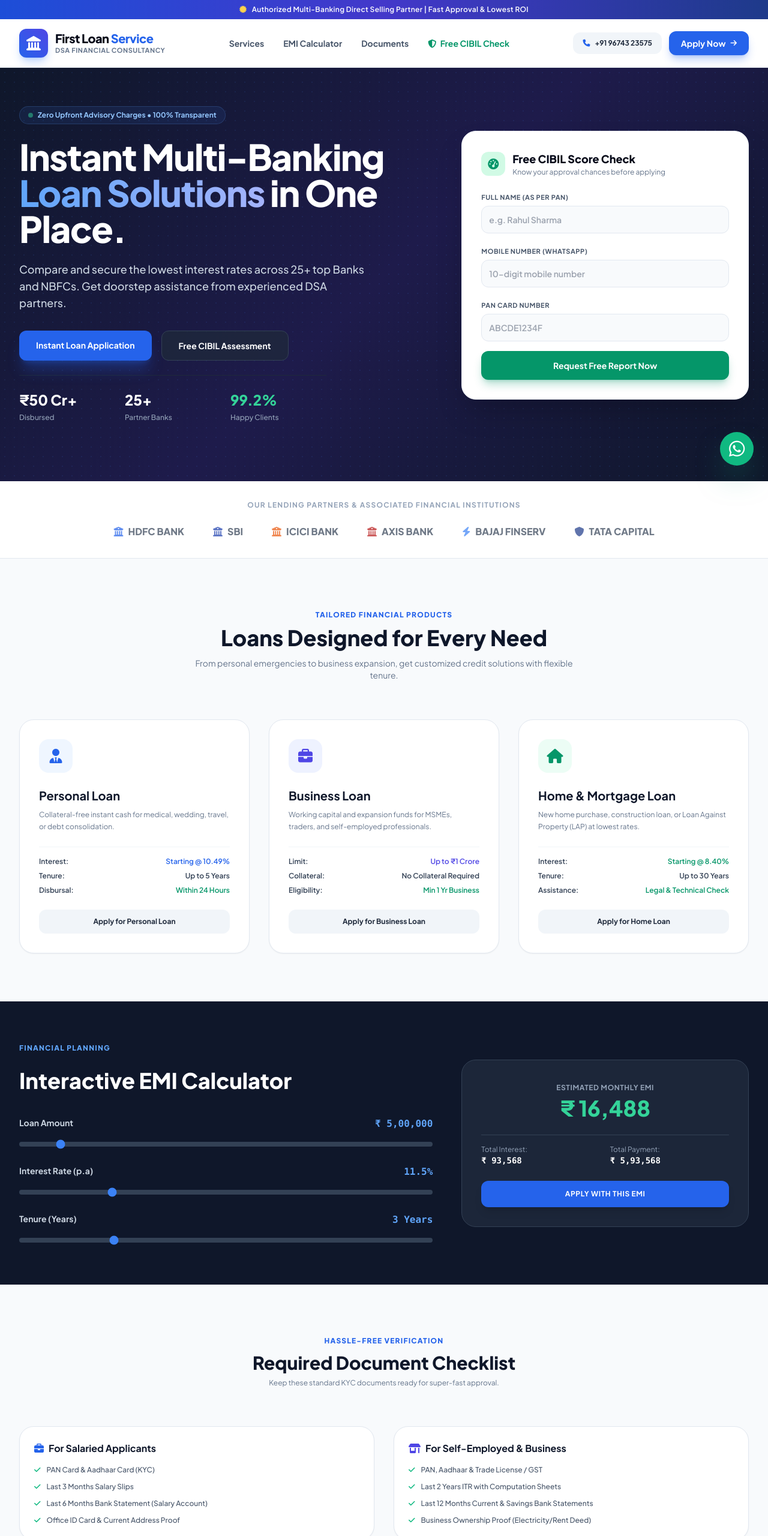
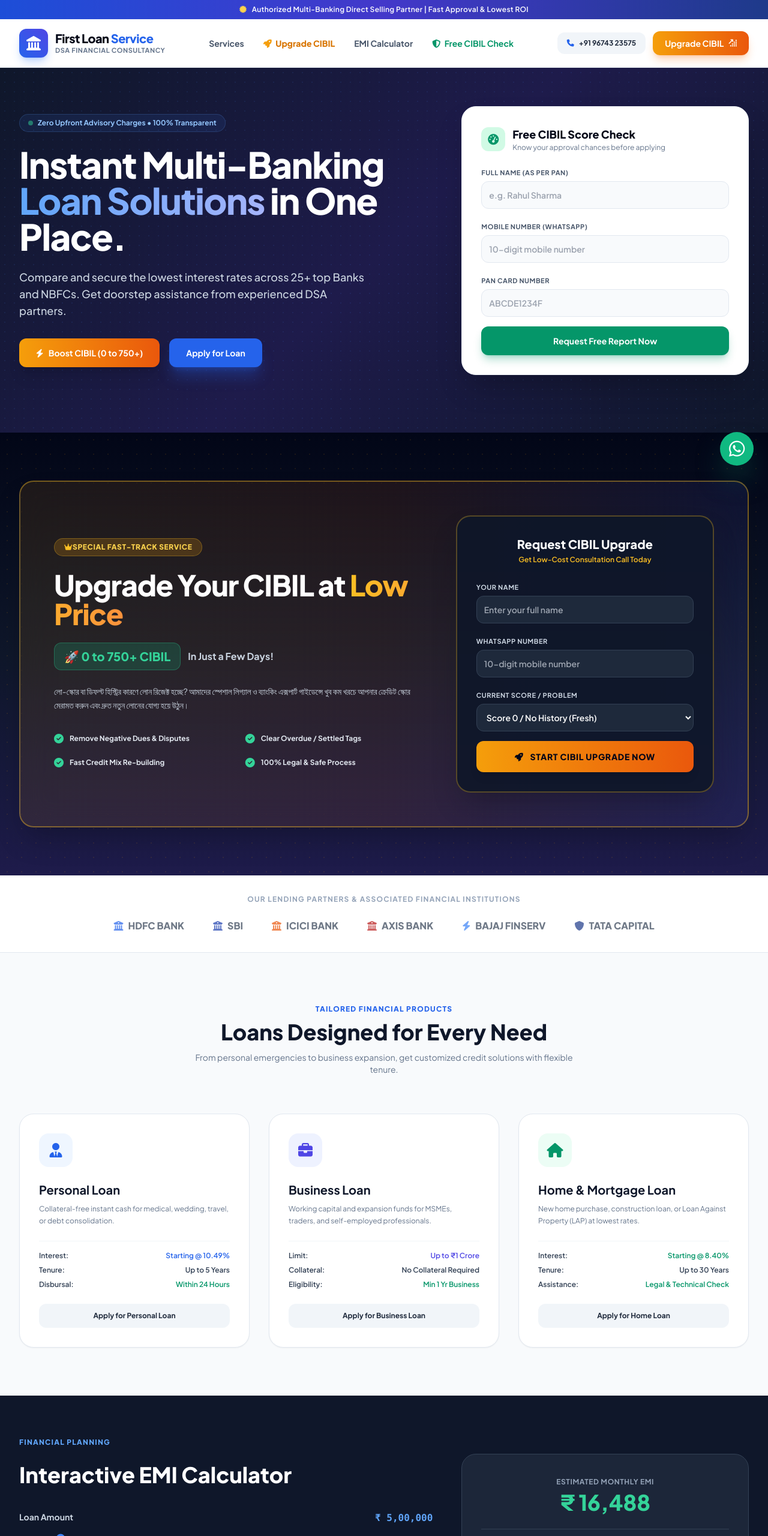
Before and after one commit to sduttapc-dot/first-loan-service, a website: page index.html in a window 1280 px wide. Shown: the top 2560 px of the page at 60% size. Drawn offline with nearby package versions, Linux system fonts and the light colour scheme.

Commit message:
Add files via upload

```diff
--- a/index.html
+++ b/index.html
@@ -6,10 +6,9 @@
     <title>First Loan Service | Multi-Banking DSA & Financial Consultancy</title>
     <script src="https://cdn.tailwindcss.com"></script>
     <link rel="stylesheet" href="https://cdnjs.cloudflare.com/ajax/libs/font-awesome/6.4.0/css/all.min.css">
-    <link href="https://fonts.googleapis.com/css2?family=Plus+Jakarta+Sans:wght@300;400;500;600;700;800&display=swap" rel="stylesheet">
+    <link href="https://fonts.googleapis.com/css2?family=Plus+Jakarta+Sans:wght@300;400;500;600;700;800;900&display=swap" rel="stylesheet">
     <style>
         body { font-family: 'Plus Jakarta Sans', sans-serif; }
-        .glass-card { background: rgba(255, 255, 255, 0.85); backdrop-filter: blur(12px); }
         .hero-gradient { background: linear-gradient(135deg, #0f172a 0%, #1e1b4b 50%, #0f172a 100%); }
     </style>
 </head>
@@ -36,8 +35,8 @@
 
                 <div class="hidden md:flex items-center space-x-8 text-sm font-bold text-slate-600">
                     <a href="#services" class="hover:text-blue-600 transition">Services</a>
+                    <a href="#cibil-upgrade" class="text-amber-600 hover:text-amber-700 font-extrabold transition"><i class="fa-solid fa-rocket mr-1 text-amber-500"></i> Upgrade CIBIL</a>
                     <a href="#calculator" class="hover:text-blue-600 transition">EMI Calculator</a>
-                    <a href="#documents" class="hover:text-blue-600 transition">Documents</a>
                     <a href="#cibil-sec" class="text-emerald-600 hover:text-emerald-700 transition"><i class="fa-solid fa-shield-halved mr-1"></i> Free CIBIL Check</a>
                 </div>
 
@@ -45,8 +44,8 @@
                     <a href="tel:+919674323575" class="hidden sm:inline-flex items-center bg-slate-100 hover:bg-slate-200 text-slate-800 text-xs font-bold px-4 py-2.5 rounded-xl transition">
                         <i class="fa-solid fa-phone mr-2 text-blue-600"></i> +91 96743 23575
                     </a>
-                    <a href="#apply" class="inline-flex items-center bg-blue-600 hover:bg-blue-700 text-white text-xs sm:text-sm font-bold px-5 py-2.5 rounded-xl shadow-lg shadow-blue-600/30 transition transform hover:-translate-y-0.5">
-                        Apply Now <i class="fa-solid fa-arrow-right ml-2 text-xs"></i>
+                    <a href="#cibil-upgrade" class="inline-flex items-center bg-gradient-to-r from-amber-500 to-orange-600 hover:from-amber-600 hover:to-orange-700 text-white text-xs sm:text-sm font-bold px-5 py-2.5 rounded-xl shadow-lg shadow-orange-500/30 transition transform hover:-translate-y-0.5">
+                        Upgrade CIBIL <i class="fa-solid fa-arrow-up-right-dots ml-2 text-xs"></i>
                     </a>
                 </div>
             </div>
@@ -72,32 +71,16 @@
                     </p>
 
                     <div class="flex flex-wrap gap-4 justify-center lg:justify-start pt-2">
+                        <a href="#cibil-upgrade" class="bg-gradient-to-r from-amber-500 to-orange-600 hover:from-amber-600 hover:to-orange-700 text-white font-bold px-7 py-3.5 rounded-xl shadow-xl text-sm transition">
+                            <i class="fa-solid fa-bolt mr-1.5"></i> Boost CIBIL (0 to 750+)
+                        </a>
                         <a href="#apply" class="bg-blue-600 hover:bg-blue-500 text-white font-bold px-7 py-3.5 rounded-xl shadow-xl shadow-blue-600/30 text-sm transition">
-                            Instant Loan Application
+                            Apply for Loan
                         </a>
-                        <a href="#cibil-sec" class="bg-slate-800/80 hover:bg-slate-800 text-white border border-slate-700 font-bold px-7 py-3.5 rounded-xl text-sm transition">
-                            Free CIBIL Assessment
-                        </a>
-                    </div>
-
-                    <!-- Metrics -->
-                    <div class="grid grid-cols-3 gap-4 pt-6 border-t border-slate-800 max-w-lg mx-auto lg:mx-0">
-                        <div>
-                            <span class="block text-2xl font-black text-white">₹50 Cr+</span>
-                            <span class="text-xs text-slate-400 font-medium">Disbursed</span>
-                        </div>
-                        <div>
-                            <span class="block text-2xl font-black text-white">25+</span>
-                            <span class="text-xs text-slate-400 font-medium">Partner Banks</span>
-                        </div>
-                        <div>
-                            <span class="block text-2xl font-black text-emerald-400">99.2%</span>
-                            <span class="text-xs text-slate-400 font-medium">Happy Clients</span>
-                        </div>
                     </div>
                 </div>
 
-                <!-- Instant CIBIL Card in Hero -->
+                <!-- Instant CIBIL Check Form -->
                 <div class="lg:col-span-5" id="cibil-sec">
                     <div class="bg-white rounded-3xl p-6 sm:p-8 text-slate-900 shadow-2xl border border-slate-100 relative">
                         <div class="flex items-center space-x-3 mb-5">
@@ -135,6 +118,92 @@
         </div>
     </header>
 
+    <!-- ⭐ SPECIAL HIGHLIGHTED SECTION: UPGRADE YOUR CIBIL ⭐ -->
+    <section id="cibil-upgrade" class="py-20 bg-gradient-to-b from-slate-950 via-slate-900 to-indigo-950 text-white relative overflow-hidden">
+        <div class="absolute inset-0 bg-[radial-gradient(#f59e0b_1px,transparent_1px)] [background-size:24px_24px] opacity-10"></div>
+
+        <div class="max-w-7xl mx-auto px-4 sm:px-6 lg:px-8 relative z-10">
+            <div class="bg-gradient-to-r from-amber-500/10 via-orange-500/10 to-indigo-500/10 border-2 border-amber-400/40 rounded-3xl p-8 sm:p-14 shadow-2xl backdrop-blur-xl">
+
+                <div class="grid grid-cols-1 lg:grid-cols-12 gap-12 items-center">
+
+                    <!-- Left Side Content -->
+                    <div class="lg:col-span-7 space-y-6">
+                        <div class="inline-flex items-center space-x-2 bg-amber-500/20 border border-amber-400/30 text-amber-300 text-xs font-black px-4 py-1.5 rounded-full uppercase tracking-wider">
+                            <i class="fa-solid fa-crown text-amber-400"></i> Special Fast-Track Service
+                        </div>
+                        <h2 class="text-3xl sm:text-5xl font-black leading-tight tracking-tight text-white">
+                            Upgrade Your CIBIL at <span class="text-transparent bg-clip-text bg-gradient-to-r from-amber-400 to-orange-400">Low Price</span>
+                        </h2>
+                        <div class="flex items-center space-x-3">
+                            <span class="px-4 py-2 rounded-xl bg-emerald-500/20 border border-emerald-400/30 text-emerald-400 font-extrabold text-lg sm:text-xl">
+                                🚀 0 to 750+ CIBIL
+                            </span>
+                            <span class="text-slate-300 font-bold text-sm sm:text-base">In Just a Few Days!</span>
+                        </div>
+                        <p class="text-slate-300 text-sm leading-relaxed">
+                            লো-স্কোর বা ডিফল্ট হিস্ট্রির কারণে লোন রিজেক্ট হচ্ছে? আমাদের স্পেশাল লিগ্যাল ও ব্যাংকিং এক্সপার্ট গাইডেন্সে খুব কম খরচে আপনার ক্রেডিট স্কোর মেরামত করুন এবং দ্রুত নতুন লোনের যোগ্য হয়ে উঠুন।
+                        </p>
+
+                        <div class="grid grid-cols-1 sm:grid-cols-2 gap-4 pt-2 text-xs font-bold text-slate-200">
+                            <div class="flex items-center space-x-2.5">
+                                <i class="fa-solid fa-circle-check text-emerald-400 text-base"></i>
+                                <span>Remove Negative Dues & Disputes</span>
+                            </div>
+                            <div class="flex items-center space-x-2.5">
+                                <i class="fa-solid fa-circle-check text-emerald-400 text-base"></i>
+                                <span>Clear Overdue / Settled Tags</span>
+                            </div>
+                            <div class="flex items-center space-x-2.5">
+                                <i class="fa-solid fa-circle-check text-emerald-400 text-base"></i>
+                                <span>Fast Credit Mix Re-building</span>
+                            </div>
+                            <div class="flex items-center space-x-2.5">
+                                <i class="fa-solid fa-circle-check text-emerald-400 text-base"></i>
+                                <span>100% Legal & Safe Process</span>
+                            </div>
+                        </div>
+                    </div>
+
+                    <!-- Right Side Upgrade Action Form -->
+                    <div class="lg:col-span-5">
+                        <div class="bg-slate-900/90 border-2 border-amber-400/30 rounded-3xl p-6 sm:p-8 shadow-2xl">
+                            <div class="text-center mb-6">
+                                <h3 class="text-xl font-black text-white">Request CIBIL Upgrade</h3>
+                                <p class="text-xs text-amber-400 font-semibold mt-1">Get Low-Cost Consultation Call Today</p>
+                            </div>
+
+                            <form id="cibilUpgradeForm" class="space-y-4">
+                                <div>
+                                    <label class="text-[11px] font-bold uppercase text-slate-300 tracking-wider">Your Name</label>
+                                    <input type="text" id="up_name" required placeholder="Enter your full name" class="w-full mt-1 p-3 bg-slate-800 border border-slate-700 text-white rounded-xl text-sm font-semibold focus:ring-2 focus:ring-amber-500 outline-none">
+                                </div>
+                                <div>
+                                    <label class="text-[11px] font-bold uppercase text-slate-300 tracking-wider">WhatsApp Number</label>
+                                    <input type="tel" id="up_mobile" required placeholder="10-digit mobile number" class="w-full mt-1 p-3 bg-slate-800 border border-slate-700 text-white rounded-xl text-sm font-semibold focus:ring-2 focus:ring-amber-500 outline-none">
+                                </div>
+                                <div>
+                                    <label class="text-[11px] font-bold uppercase text-slate-300 tracking-wider">Current Score / Problem</label>
+                                    <select id="up_issue" class="w-full mt-1 p-3 bg-slate-800 border border-slate-700 text-white rounded-xl text-sm font-semibold focus:ring-2 focus:ring-amber-500 outline-none">
+                                        <option value="Score 0 / No History (NH)">Score 0 / No History (Fresh)</option>
+                                        <option value="Low Score (Below 650)">Low Score (Below 650)</option>
+                                        <option value="Overdue / Default Records">Overdue / Default Records</option>
+                                        <option value="Written Off / Settled Issues">Written Off / Settled Issues</option>
+                                    </select>
+                                </div>
+                                <button type="submit" class="w-full bg-gradient-to-r from-amber-500 to-orange-600 hover:from-amber-600 hover:to-orange-700 text-slate-950 font-black py-4 rounded-xl shadow-lg transition text-sm uppercase tracking-wider">
+                                    <i class="fa-solid fa-rocket mr-2"></i> Start CIBIL Upgrade Now
+                                </button>
+                            </form>
+                            <p id="upSuccessMsg" class="text-xs font-bold text-center mt-3 text-emerald-400 hidden">✓ Upgrade request received! Our CIBIL advisor will call you today.</p>
+                        </div>
+                    </div>
+
+                </div>
+            </div>
+        </div>
+    </section>
+
     <!-- BANKING PARTNERS LOGO STRIP -->
     <section class="py-8 bg-white border-b border-slate-200">
         <div class="max-w-7xl mx-auto px-4 text-center">
@@ -159,7 +228,6 @@
         </div>
 
         <div class="grid grid-cols-1 md:grid-cols-3 gap-8">
-            <!-- Card 1 -->
             <div class="bg-white rounded-3xl p-8 border border-slate-200 shadow-sm hover:shadow-xl hover:border-blue-300 transition duration-300 group">
                 <div class="w-14 h-14 rounded-2xl bg-blue-50 text-blue-600 flex items-center justify-center text-2xl font-bold mb-6 group-hover:bg-blue-600 group-hover:text-white transition">
                     <i class="fa-solid fa-user-tie"></i>
@@ -174,7 +242,6 @@
                 <a href="#apply" class="mt-6 block text-center bg-slate-100 hover:bg-blue-600 hover:text-white text-slate-800 text-xs font-bold py-3 rounded-xl transition">Apply for Personal Loan</a>
             </div>
 
-            <!-- Card 2 -->
             <div class="bg-white rounded-3xl p-8 border border-slate-200 shadow-sm hover:shadow-xl hover:border-indigo-300 transition duration-300 group">
                 <div class="w-14 h-14 rounded-2xl bg-indigo-50 text-indigo-600 flex items-center justify-center text-2xl font-bold mb-6 group-hover:bg-indigo-600 group-hover:text-white transition">
                     <i class="fa-solid fa-briefcase"></i>
@@ -189,7 +256,6 @@
                 <a href="#apply" class="mt-6 block text-center bg-slate-100 hover:bg-indigo-600 hover:text-white text-slate-800 text-xs font-bold py-3 rounded-xl transition">Apply for Business Loan</a>
             </div>
 
-            <!-- Card 3 -->
             <div class="bg-white rounded-3xl p-8 border border-slate-200 shadow-sm hover:shadow-xl hover:border-emerald-300 transition duration-300 group">
                 <div class="w-14 h-14 rounded-2xl bg-emerald-50 text-emerald-600 flex items-center justify-center text-2xl font-bold mb-6 group-hover:bg-emerald-600 group-hover:text-white transition">
                     <i class="fa-solid fa-house"></i>
@@ -216,7 +282,6 @@
                     <h2 class="text-3xl sm:text-4xl font-black">Interactive EMI Calculator</h2>
 
                     <div class="space-y-6 pt-4">
-                        <!-- Amount Slider -->
                         <div>
                             <div class="flex justify-between text-sm font-bold mb-2">
                                 <span class="text-slate-300">Loan Amount</span>
@@ -225,7 +290,6 @@
                             <input type="range" id="loanAmount" min="50000" max="5000000" step="25000" value="500000" class="w-full h-2 bg-slate-700 rounded-lg appearance-none cursor-pointer accent-blue-500">
                         </div>
 
-                        <!-- Interest Slider -->
                         <div>
                             <div class="flex justify-between text-sm font-bold mb-2">
                                 <span class="text-slate-300">Interest Rate (p.a)</span>
@@ -234,7 +298,6 @@
                             <input type="range" id="interestRate" min="8" max="24" step="0.25" value="11.5" class="w-full h-2 bg-slate-700 rounded-lg appearance-none cursor-pointer accent-blue-500">
                         </div>
 
-                        <!-- Tenure Slider -->
                         <div>
                             <div class="flex justify-between text-sm font-bold mb-2">
                                 <span class="text-slate-300">Tenure (Years)</span>
@@ -245,7 +308,6 @@
                     </div>
                 </div>
 
-                <!-- Calculator Output Card -->
                 <div class="lg:col-span-5">
                     <div class="bg-slate-800/90 border border-slate-700 rounded-3xl p-8 text-center space-y-6">
                         <div>
@@ -268,37 +330,6 @@
                     </div>
                 </div>
 
-            </div>
-        </div>
-    </section>
-
-    <!-- REQUIRED DOCUMENTS SECTION -->
-    <section id="documents" class="py-20 max-w-7xl mx-auto px-4 sm:px-6 lg:px-8">
-        <div class="text-center max-w-2xl mx-auto mb-16">
-            <span class="text-xs font-extrabold text-blue-600 uppercase tracking-widest">Hassle-Free Verification</span>
-            <h2 class="text-3xl font-black text-slate-900 mt-2">Required Document Checklist</h2>
-            <p class="text-slate-500 text-xs mt-2">Keep these standard KYC documents ready for super-fast approval.</p>
-        </div>
-
-        <div class="grid grid-cols-1 md:grid-cols-2 gap-8">
-            <div class="bg-white p-6 rounded-3xl border border-slate-200 shadow-sm">
-                <h3 class="text-base font-bold text-slate-900 mb-4 flex items-center"><i class="fa-solid fa-briefcase text-blue-600 mr-2"></i> For Salaried Applicants</h3>
-                <ul class="space-y-3 text-xs text-slate-600 font-medium">
-                    <li class="flex items-center"><i class="fa-solid fa-check text-emerald-500 mr-2.5"></i> PAN Card & Aadhaar Card (KYC)</li>
-                    <li class="flex items-center"><i class="fa-solid fa-check text-emerald-500 mr-2.5"></i> Last 3 Months Salary Slips</li>
-                    <li class="flex items-center"><i class="fa-solid fa-check text-emerald-500 mr-2.5"></i> Last 6 Months Bank Statement (Salary Account)</li>
-                    <li class="flex items-center"><i class="fa-solid fa-check text-emerald-500 mr-2.5"></i> Office ID Card & Current Address Proof</li>
-                </ul>
-            </div>
-
-            <div class="bg-white p-6 rounded-3xl border border-slate-200 shadow-sm">
-                <h3 class="text-base font-bold text-slate-900 mb-4 flex items-center"><i class="fa-solid fa-shop text-indigo-600 mr-2"></i> For Self-Employed & Business</h3>
-                <ul class="space-y-3 text-xs text-slate-600 font-medium">
-                    <li class="flex items-center"><i class="fa-solid fa-check text-emerald-500 mr-2.5"></i> PAN, Aadhaar & Trade License / GST</li>
-                    <li class="flex items-center"><i class="fa-solid fa-check text-emerald-500 mr-2.5"></i> Last 2 Years ITR with Computation Sheets</li>
-                    <li class="flex items-center"><i class="fa-solid fa-check text-emerald-500 mr-2.5"></i> Last 12 Months Current & Savings Bank Statements</li>
-                    <li class="flex items-center"><i class="fa-solid fa-check text-emerald-500 mr-2.5"></i> Business Ownership Proof (Electricity/Rent Deed)</li>
-                </ul>
             </div>
         </div>
     </section>
@@ -368,18 +399,21 @@
             </div>
             <div class="flex space-x-6 font-bold">
                 <a href="#services" class="hover:text-white">Services</a>
+                <a href="#cibil-upgrade" class="text-amber-400 hover:underline">Upgrade CIBIL</a>
                 <a href="#calculator" class="hover:text-white">Calculator</a>
-                <a href="/admin.html" class="text-blue-400 hover:underline">Admin Login</a>
             </div>
         </div>
     </footer>
 
-    <!-- FLOATING WHATSAPP BUTTON (Connected directly to +91 9674323575) -->
-    <a href="https://wa.me/919674323575?text=Hello%20First%20Loan%20Service,%20I%20want%20to%20know%20more%20about%20loans."
+    <!-- FLOATING WHATSAPP BUTTON -->
+    <a href="https://wa.me/919674323575?text=Hello%20First%20Loan%20Service,%20I%20want%20to%20upgrade%20my%20CIBIL%20Score."
        target="_blank"
        class="fixed bottom-6 right-6 z-50 bg-emerald-500 hover:bg-emerald-600 text-white w-14 h-14 rounded-full flex items-center justify-center text-3xl shadow-2xl shadow-emerald-500/50 transition transform hover:scale-110">
         <i class="fa-brands fa-whatsapp"></i>
-    </a><script>
+    </a>
+
+    <!-- SCRIPTS -->
+    <script>
         // 1. EMI Calculator Logic
         const amountSlider = document.getElementById('loanAmount');
         const rateSlider = document.getElementById('interestRate');
@@ -408,26 +442,23 @@
         tenureSlider.addEventListener('input', updateEMI);
         updateEMI();
 
-    // টেলিগ্রাম সেটিংস (আপনার টোকেন ও চ্যাট আইডি নিচে বসান)
+        // 2. Telegram Instant Notification Function (With your Active Token & Chat ID)
+        function notifyTelegram(msg) {
             const TELEGRAM_BOT_TOKEN = "8794394061:AAG5yDYYYHNhqlOWpJlhTPg-VwdNGscwiWo";
             const TELEGRAM_CHAT_ID = "8876967054";
 
-    // টেলিগ্রাম পাঠানোর ফাংশন
-    function notifyTelegram(msg) {
-        if (TELEGRAM_BOT_TOKEN !== "YOUR_BOT_TOKEN_HERE") {
             const url = `https://api.telegram.org/bot${TELEGRAM_BOT_TOKEN}/sendMessage?chat_id=${TELEGRAM_CHAT_ID}&text=${encodeURIComponent(msg)}&parse_mode=Markdown`;
-            fetch(url).catch(err => console.log('Telegram send error:', err));
-        }
+            fetch(url).catch(err => console.log('Telegram error:', err));
         }
 
-    // 2. CIBIL Form Submit
+        // 3. Free CIBIL Form
         document.getElementById('heroCibilForm').addEventListener('submit', function(e) {
             e.preventDefault();
             const name = document.getElementById('cibil_name').value;
             const mobile = document.getElementById('cibil_mobile').value;
             const pan = document.getElementById('cibil_pan').value;
 
-        const alertText = `🚀 *NEW CIBIL REPORT REQUEST!* 🚀\n\n👤 *Name:* ${name}\n📞 *Mobile:* ${mobile}\n💳 *PAN:* ${pan}\n⏰ *Time:* ${new Date().toLocaleString("en-IN")}`;
+            const alertText = `🚀 *NEW FREE CIBIL CHECK!* 🚀\n\n👤 *Name:* ${name}\n📞 *Mobile:* ${mobile}\n💳 *PAN:* ${pan}\n⏰ *Time:* ${new Date().toLocaleString("en-IN")}`;
             notifyTelegram(alertText);
 
             document.getElementById('cibilMsg').innerText = "✓ CIBIL Request submitted successfully!";
@@ -435,7 +466,21 @@
             document.getElementById('heroCibilForm').reset();
         });
 
-    // 3. Loan Application Submit
+        // 4. SPECIAL: CIBIL UPGRADE FORM
+        document.getElementById('cibilUpgradeForm').addEventListener('submit', function(e) {
+            e.preventDefault();
+            const name = document.getElementById('up_name').value;
+            const mobile = document.getElementById('up_mobile').value;
+            const issue = document.getElementById('up_issue').value;
+
+            const alertText = `⚡ *SPECIAL: CIBIL UPGRADE REQUEST (0 to 750+)* ⚡\n\n👤 *Client Name:* ${name}\n📞 *WhatsApp:* ${mobile}\n🎯 *Current Status:* ${issue}\n💰 *Plan:* Low Price Fast-Track\n⏰ *Time:* ${new Date().toLocaleString("en-IN")}`;
+            notifyTelegram(alertText);
+
+            document.getElementById('upSuccessMsg').classList.remove('hidden');
+            document.getElementById('cibilUpgradeForm').reset();
+        });
+
+        // 5. Loan Application Form
         document.getElementById('loanApplyForm').addEventListener('submit', function(e) {
             e.preventDefault();
             const name = document.getElementById('loan_name').value;
```
Lines whose indentation alone changed are shown as unchanged.
